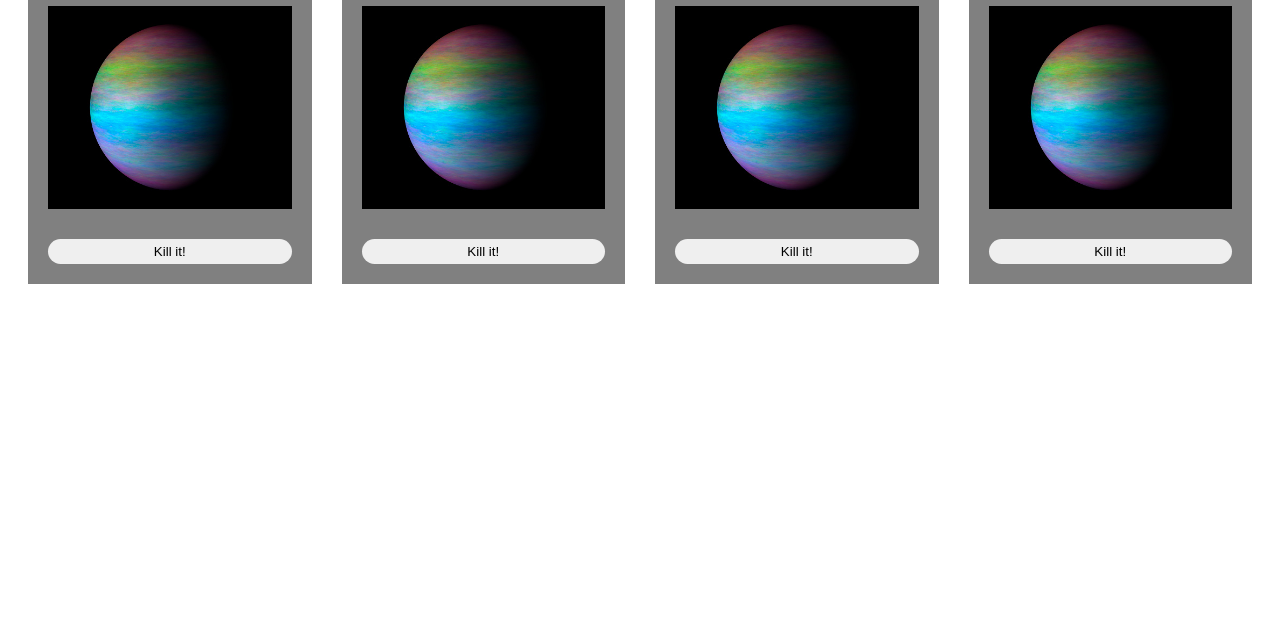
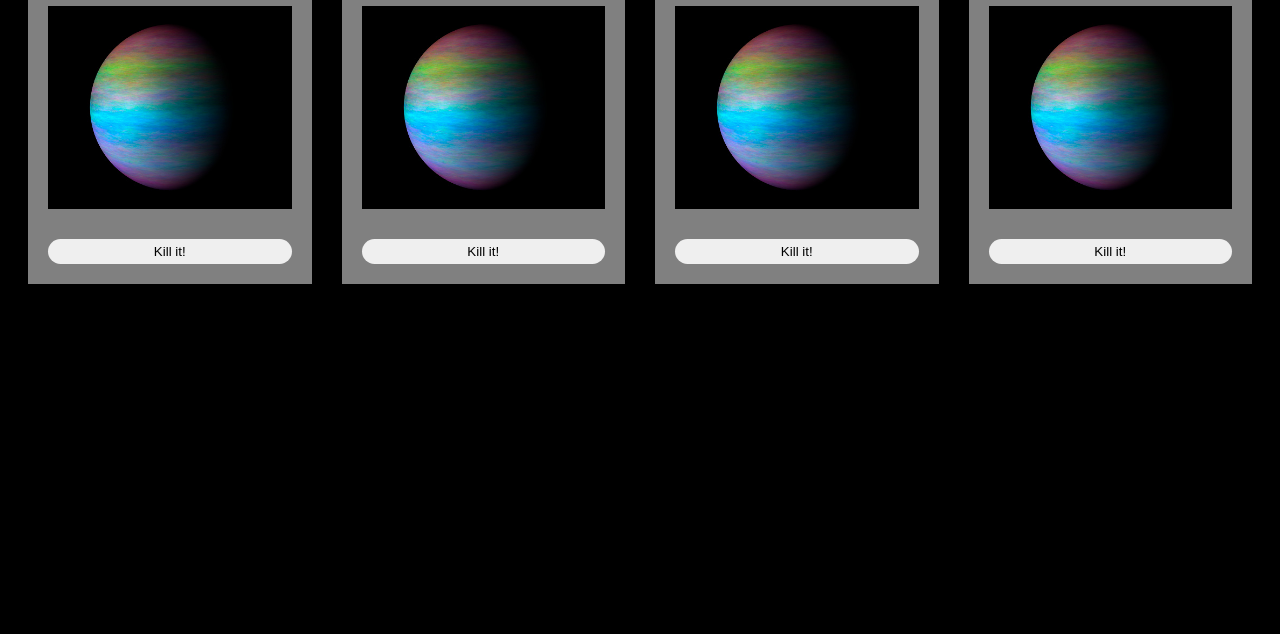
Before and after one commit to dana-ciocan/darkside-of-the-dom, a website: page 06-the-demo/index.html in a window 1280 px wide. Shown: the part 166-800 px from the top of the page. Drawn offline with nearby package versions, Linux system fonts and the light colour scheme.

Commit message:
fixup! Set up the HTML page

```diff
--- a/06-the-demo/index.html
+++ b/06-the-demo/index.html
@@ -29,6 +29,12 @@
       }
     </script>
     <style>
+      body {
+        background-color: black;
+        color: white;
+        font-family: Arial, Helvetica, sans-serif;
+      }
+
       #planet-container {
         display: grid;
         grid-template-columns: repeat(4, 1fr);
```
